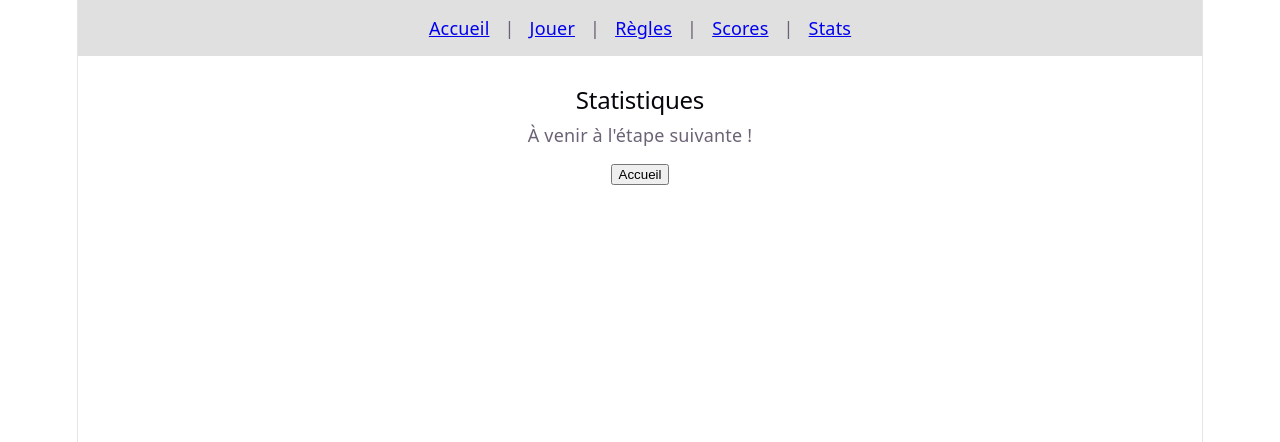
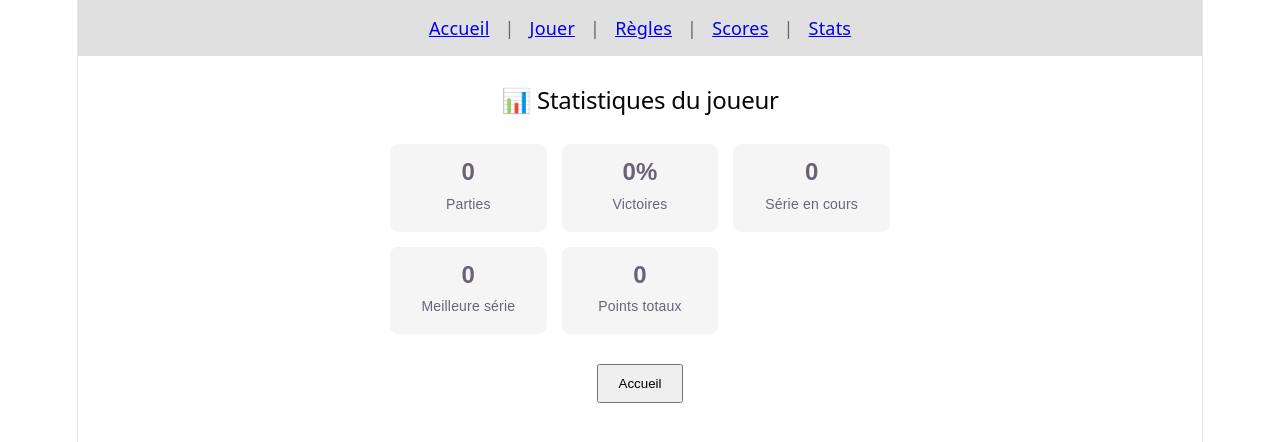
Before and after one commit to Rouida504/mot-mystere, a React (Vite) app: page /stats in a window 1280 px wide. Shown: the top 442 px of the page. Built offline with nearby package versions, Linux system fonts and the light colour scheme.

Commit message:
modif de stats et scores

```diff
--- a/src/pages/Scores.jsx
+++ b/src/pages/Scores.jsx
@@ -1,11 +1,58 @@
+import { useState, useEffect } from 'react';
 import { Link } from 'react-router-dom';
 
 function Scores() {
+  const [scores, setScores] = useState([]);
+
+  useEffect(() => {
+    // Récupère l'historique enregistré ou initialise un tableau vide
+    const history = JSON.parse(localStorage.getItem('wordle_history')) || [];
+
+    // Trie par points décroissants pour garder le top 10 des victoires
+    const sortedScores = history
+      .filter(game => game.win)
+      .sort((a, b) => b.points - a.points)
+      .slice(0, 10);
+
+    setScores(sortedScores);
+  }, []);
+
   return (
-    <div style={{ textAlign: 'center', marginTop: '30px' }}>
-      <h2> Tableau des scores</h2>
-      <p>À venir à l'étape suivante !</p>
-      <Link to="/"><button style={{ marginTop: '15px' }}>Accueil</button></Link>
+    <div style={{ maxWidth: '600px', margin: '30px auto', textAlign: 'center', fontFamily: 'Arial, sans-serif' }}>
+      <h2> Tableau des scores (Top 10)</h2>
+
+      {scores.length === 0 ? (
+        <p>Aucun score enregistré pour le moment. Joue une partie pour commencer !</p>
+      ) : (
+        <table style={{ width: '100%', borderCollapse: 'collapse', marginTop: '20px' }}>
+          <thead>
+            <tr style={{ background: '#f0f0f0', borderBottom: '2px solid #ccc' }}>
+              <th style={{ padding: '10px' }}>Rang</th>
+              <th style={{ padding: '10px' }}>Joueur</th>
+              <th style={{ padding: '10px' }}>Mot</th>
+              <th style={{ padding: '10px' }}>Essais</th>
+              <th style={{ padding: '10px' }}>Points</th>
+              <th style={{ padding: '10px' }}>Date</th>
+            </tr>
+          </thead>
+          <tbody>
+            {scores.map((score, index) => (
+              <tr key={score.id || index} style={{ borderBottom: '1px solid #eee' }}>
+                <td style={{ padding: '8px' }}>#{index + 1}</td>
+                <td style={{ padding: '8px' }}>{score.pseudo}</td>
+                <td style={{ padding: '8px', fontWeight: 'bold' }}>{score.word}</td>
+                <td style={{ padding: '8px' }}>{score.attempts}/6</td>
+                <td style={{ padding: '8px', color: '#6aaa64', fontWeight: 'bold' }}>{score.points}</td>
+                <td style={{ padding: '8px' }}>{score.date}</td>
+              </tr>
+            ))}
+          </tbody>
+        </table>
+      )}
+
+      <div style={{ marginTop: '25px' }}>
+        <Link to="/"><button style={{ padding: '10px 20px', cursor: 'pointer' }}>Accueil</button></Link>
+      </div>
     </div>
   );
 }
--- a/src/pages/Stats.jsx
+++ b/src/pages/Stats.jsx
@@ -1,11 +1,76 @@
+import { useState, useEffect } from 'react';
 import { Link } from 'react-router-dom';
 
 function Stats() {
+  const [stats, setStats] = useState({
+    played: 0,
+    wins: 0,
+    winRate: 0,
+    currentStreak: 0,
+    maxStreak: 0,
+    totalPoints: 0
+  });
+
+  useEffect(() => {
+    const history = JSON.parse(localStorage.getItem('wordle_history')) || [];
+    const played = history.length;
+    const wins = history.filter(g => g.win).length;
+    const winRate = played > 0 ? Math.round((wins / played) * 100) : 0;
+    const totalPoints = history.reduce((acc, g) => acc + (g.points || 0), 0);
+
+    // Calcul de la série en cours et de la meilleure série
+    let currentStreak = 0;
+    let maxStreak = 0;
+    let tempStreak = 0;
+
+    // Du plus ancien au plus récent pour calculer la série
+    const reversedHistory = [...history].reverse();
+    for (const game of reversedHistory) {
+      if (game.win) {
+        tempStreak++;
+        if (tempStreak > maxStreak) maxStreak = tempStreak;
+      } else {
+        tempStreak = 0;
+      }
+    }
+
+    // Série en cours (en repartant du dernier jeu joué)
+    for (const game of history) {
+      if (game.win) currentStreak++;
+      else break;
+    }
+
+    setStats({ played, wins, winRate, currentStreak, maxStreak, totalPoints });
+  }, []);
+
   return (
-    <div style={{ textAlign: 'center', marginTop: '30px' }}>
-      <h2> Statistiques</h2>
-      <p>À venir à l'étape suivante !</p>
-      <Link to="/"><button style={{ marginTop: '15px' }}>Accueil</button></Link>
+    <div style={{ maxWidth: '500px', margin: '30px auto', textAlign: 'center', fontFamily: 'Arial, sans-serif' }}>
+      <h2>📊 Statistiques du joueur</h2>
+
+      <div style={{ display: 'grid', gridTemplateColumns: 'repeat(3, 1fr)', gap: '15px', margin: '30px 0' }}>
+        <div style={{ background: '#f5f5f5', padding: '15px', borderRadius: '8px' }}>
+          <h3 style={{ margin: 0, fontSize: '24px' }}>{stats.played}</h3>
+          <p style={{ margin: '5px 0 0 0', fontSize: '14px' }}>Parties</p>
+        </div>
+        <div style={{ background: '#f5f5f5', padding: '15px', borderRadius: '8px' }}>
+          <h3 style={{ margin: 0, fontSize: '24px' }}>{stats.winRate}%</h3>
+          <p style={{ margin: '5px 0 0 0', fontSize: '14px' }}>Victoires</p>
+        </div>
+        <div style={{ background: '#f5f5f5', padding: '15px', borderRadius: '8px' }}>
+          <h3 style={{ margin: 0, fontSize: '24px' }}>{stats.currentStreak}</h3>
+          <p style={{ margin: '5px 0 0 0', fontSize: '14px' }}>Série en cours</p>
+        </div>
+        <div style={{ background: '#f5f5f5', padding: '15px', borderRadius: '8px' }}>
+          <h3 style={{ margin: 0, fontSize: '24px' }}>{stats.maxStreak}</h3>
+          <p style={{ margin: '5px 0 0 0', fontSize: '14px' }}>Meilleure série</p>
+        </div>
+        <div style={{ background: '#f5f5f5', padding: '15px', borderRadius: '8px' }}>
+          <h3 style={{ margin: 0, fontSize: '24px' }}>{stats.totalPoints}</h3>
+          <p style={{ margin: '5px 0 0 0', fontSize: '14px' }}>Points totaux</p>
+        </div>
+      </div>
+
+      <Link to="/"><button style={{ padding: '10px 20px', cursor: 'pointer' }}>Accueil</button></Link>
     </div>
   );
 }
```
